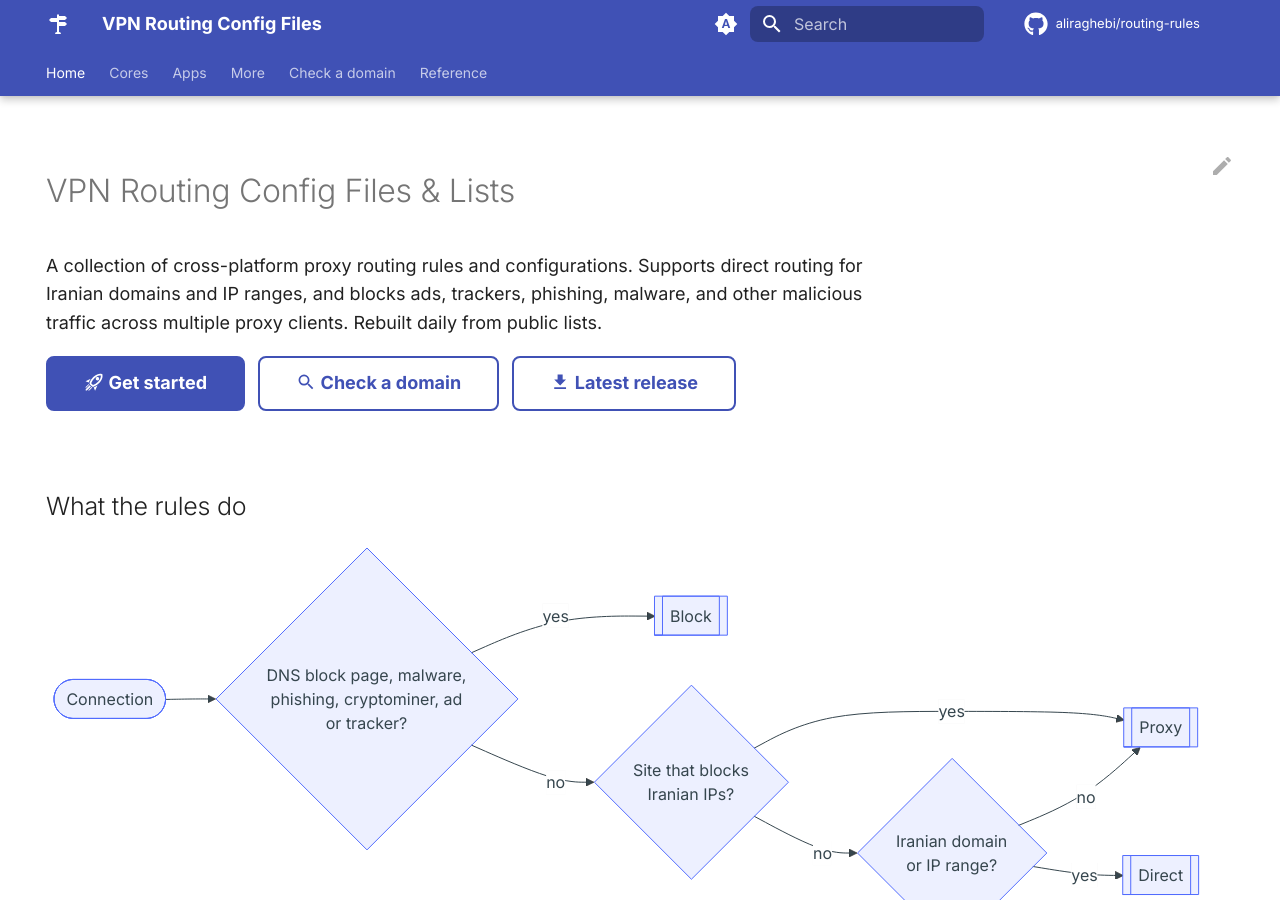
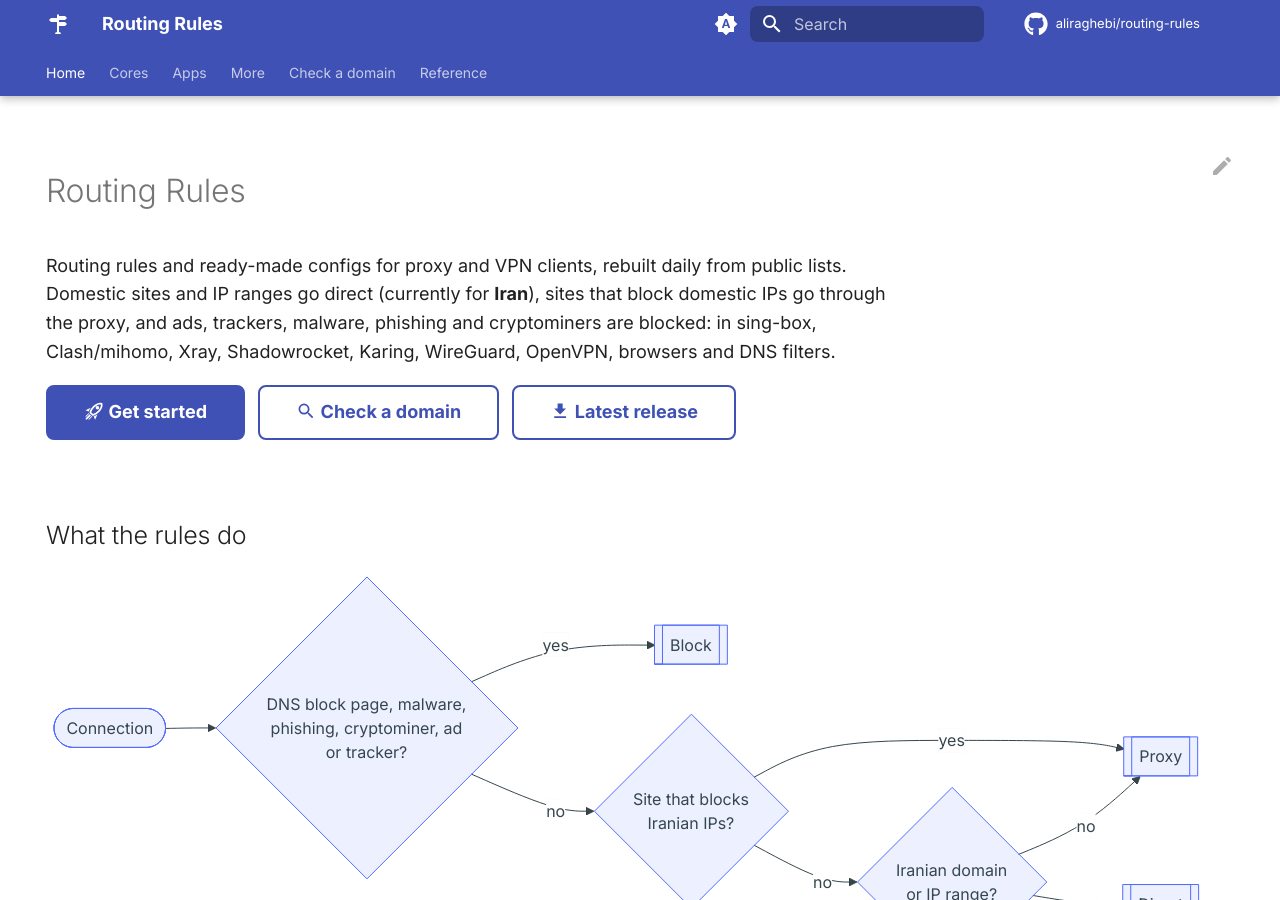
Before and after one commit to aliraghebi/routing-rules, an MkDocs documentation site: the page built from docs/index.md, in a window 1280 px wide and 900 px high. Built offline with MkDocs 1.6.1 and Material for MkDocs 9.7.7, drawn with Linux system fonts in a browser that asks for light colours; comment, search, counter and statistics services are not loaded; some of the changed text lies outside the part shown.

Commit message:
docs: retitle the project Routing Rules and describe it beyond Iran and VPNs
Site name, home heading and README describe routing rules for proxy and VPN
clients, currently built for Iran. The README lists every output format, and
wording that assumed a VPN client now covers proxy clients too.

```diff
--- a/docs/index.md
+++ b/docs/index.md
@@ -6,11 +6,12 @@ hide:
 
 <div class="vr-hero" markdown>
 
-# VPN Routing Config Files & Lists
+# Routing Rules
 
-A collection of cross-platform proxy routing rules and configurations. Supports direct routing for Iranian
-domains and IP ranges, and blocks ads, trackers, phishing, malware, and other malicious traffic across
-multiple proxy clients. Rebuilt daily from public lists.
+Routing rules and ready-made configs for proxy and VPN clients, rebuilt daily from public lists. Domestic
+sites and IP ranges go direct (currently for **Iran**), sites that block domestic IPs go through the proxy,
+and ads, trackers, malware, phishing and cryptominers are blocked: in sing-box, Clash/mihomo, Xray,
+Shadowrocket, Karing, WireGuard, OpenVPN, browsers and DNS filters.
 
 [:material-rocket-launch-outline: Get started](#pick-your-client){ .md-button .md-button--primary }
 [:material-magnify: Check a domain](check.md){ .md-button }
--- a/mkdocs.yml
+++ b/mkdocs.yml
@@ -1,5 +1,5 @@
-site_name: VPN Routing Config Files
-site_description: A collection of cross-platform proxy routing rules and configurations. Supports direct routing for Iranian domains and IP ranges, and blocks ads, trackers, phishing, malware, and other malicious traffic across multiple proxy clients.
+site_name: Routing Rules
+site_description: "Daily-built routing rules and ready-made configs for proxy and VPN clients: direct routing for domestic sites and IP ranges (currently Iran), and blocking of ads, trackers, malware, phishing and cryptominers."
 site_url: https://aliraghebi.github.io/routing-rules/
 repo_url: https://github.com/aliraghebi/routing-rules
 repo_name: aliraghebi/routing-rules
```
Also changed, not shown: other parts of docs/index.md (+1 -1 lines), README.md (+19 -7 lines), docs/pac.md (+3 -3 lines), docs/sing-box.md (+2 -1 lines).
